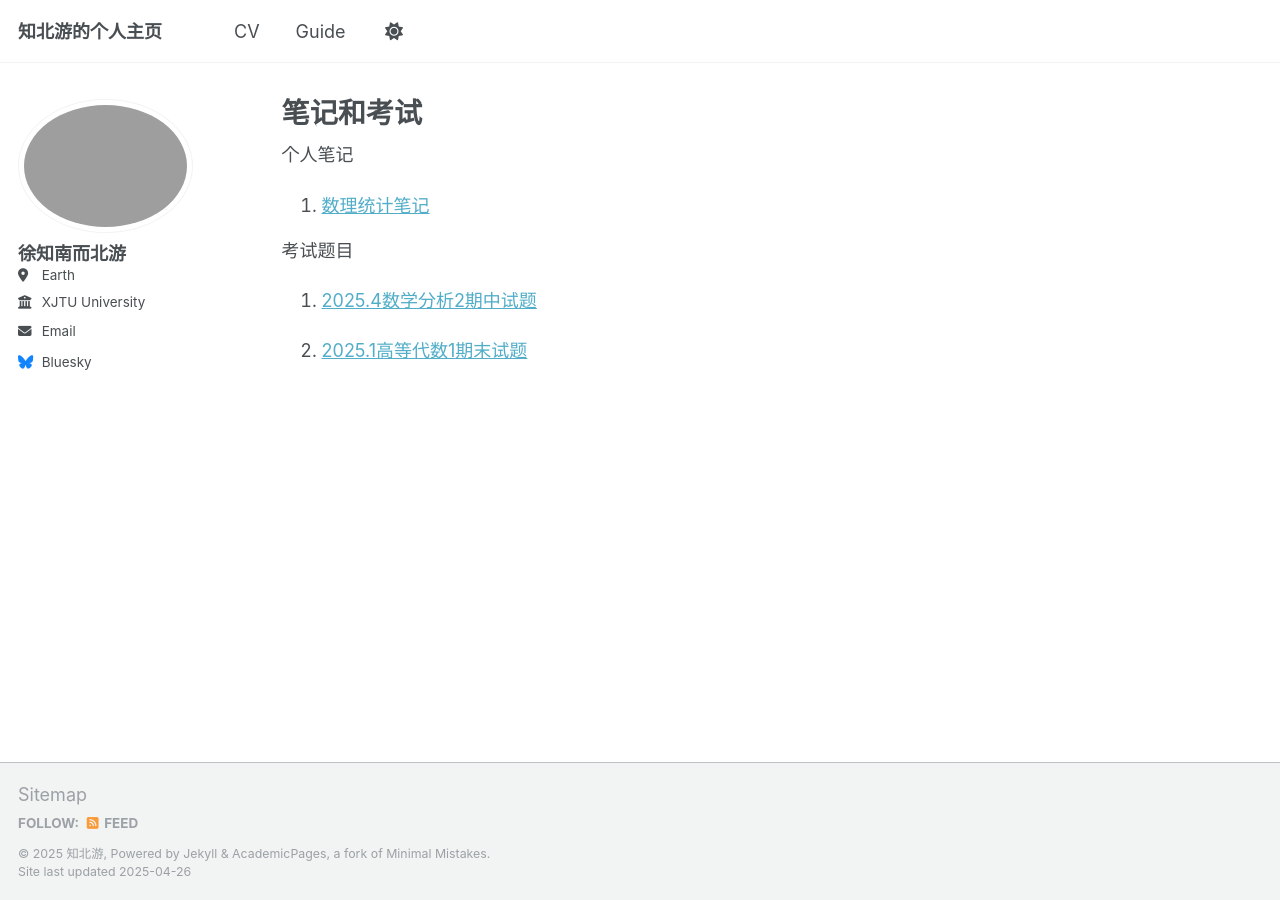
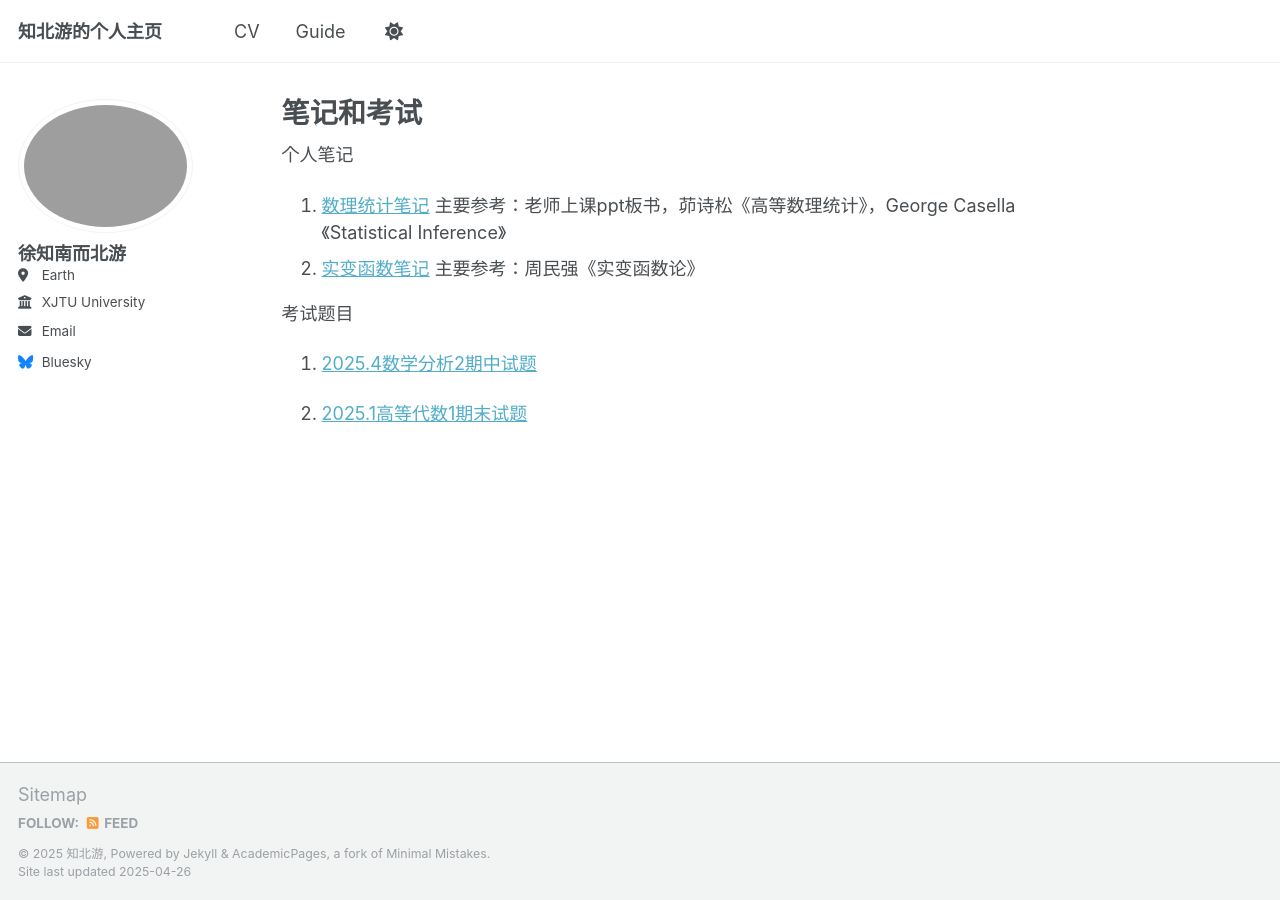
Before and after one commit to 9024yuy/9024yuy.github.io, a Jekyll site: the page built from _pages/markdown.md, in a window 1280 px wide. Built offline with Jekyll 4.4.1, drawn with Linux system fonts in a browser that asks for light colours.

Commit message:
Update markdown.md

```diff
--- a/_pages/markdown.md
+++ b/_pages/markdown.md
@@ -10,7 +10,9 @@ redirect_from:
 个人笔记
 
 1. <a href="/数理统计笔记.pdf">数理统计笔记</a>
-
+主要参考：老师上课ppt板书，茆诗松《高等数理统计》，George Casella《Statistical Inference》
+2. <a href="/实变函数.pdf">实变函数笔记</a>
+主要参考：周民强《实变函数论》
 
 
 
```
